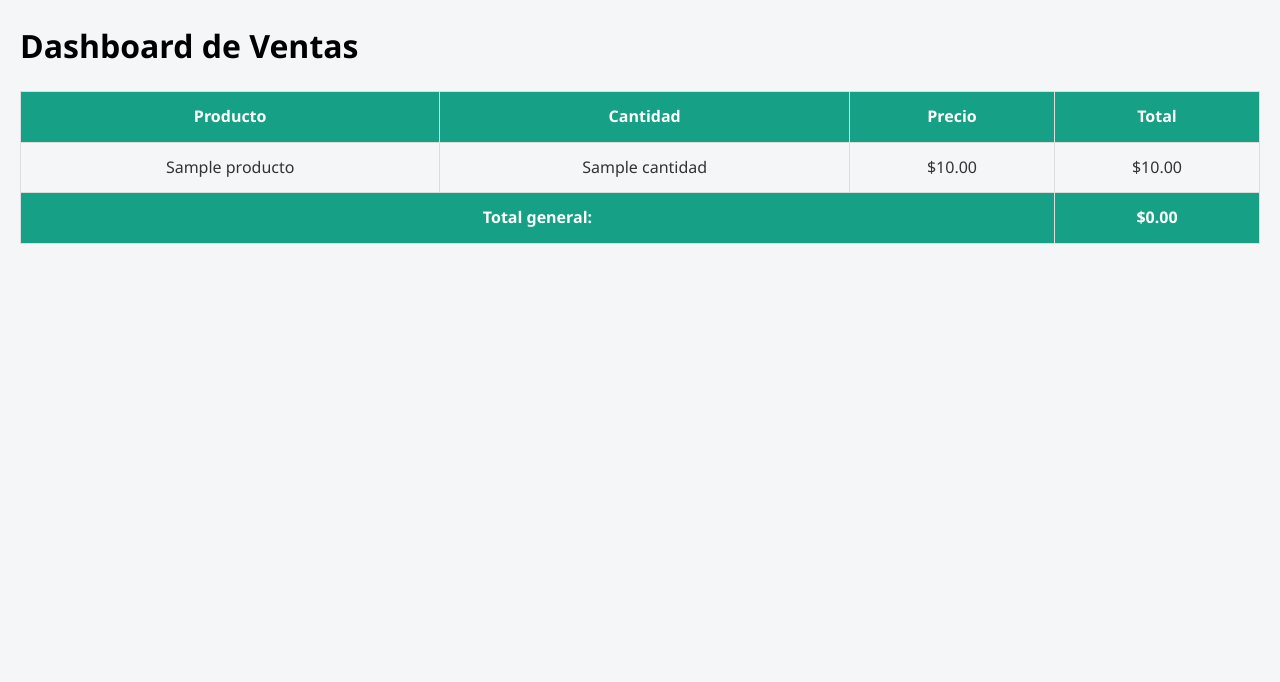
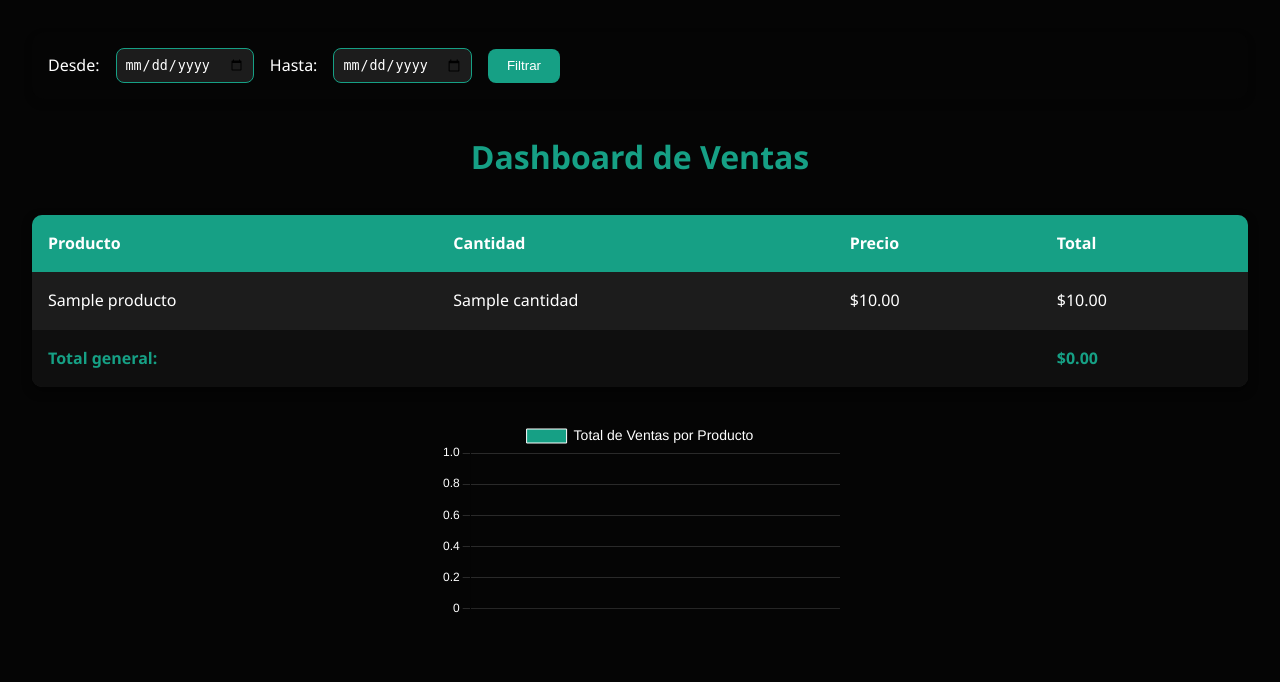
Before and after one commit to carlosdevfront/dashboard-pixelsites, a Flask app: template app/templates/index.html in a window 1280 px wide. Shown: the top 682 px of the page. Run offline with Flask 3, Linux system fonts and the light colour scheme; the template is opened without the code that fills it: most values are stand-ins (such as "Sample title", 1, 10 or a date in 2020).

Commit message:
Actualización del dashboard: conexión a MySQL, filtro por fechas y diseño minimalista

```diff
--- a/app/__init__.py
+++ b/app/__init__.py
@@ -1,7 +1,7 @@
 from flask import Flask
-from .routes import main  # Importamos las rutas definidas en routes.py
+from .routes import main
 
 def create_app():
-    app = Flask(__name__)   # Creamos la app
-    app.register_blueprint(main)  # Registramos las rutas (blueprint)
+    app = Flask(__name__)
+    app.register_blueprint(main)
     return app
--- /dev/null
+++ b/app/config.py
@@ -0,0 +1,6 @@
+db_config = {
+    'host': 'localhost',
+    'user': 'root',
+    'password': '',  # ← si no usas contraseña, déjalo vacío con comillas
+    'database': 'dashboard_ventas'
+}
--- a/app/static/css/styles.css
+++ b/app/static/css/styles.css
@@ -1,5 +1,3 @@
-/* styles.css */
-
 /* Reset básico */
 * {
   margin: 0;
@@ -7,76 +5,114 @@
   box-sizing: border-box;
 }
 
-/* Tipografía y fondo */
 body {
   font-family: 'Segoe UI', Tahoma, Geneva, Verdana, sans-serif;
-    background-color: #f4f6f8;
-    color: #333;
+  background-color: #050505;
+  color: #ffffff;
+  padding: 2rem;
   line-height: 1.6;
-    padding: 20px;
 }
 
-/* Contenedor principal */
-.container {
-    max-width: 900px;
-    margin: 0 auto;
-    background: white;
-    padding: 30px;
-    border-radius: 8px;
-    box-shadow: 0 0 15px rgba(0,0,0,0.1);
+form {
+    background-color: #050505;
+    padding: 1rem;
+    margin-bottom: 2rem;
+    border-radius: 12px;
+    display: flex;
+    align-items: center;
+    gap: 1rem;
+    justify-content: flex-start;
+    box-shadow: 0 4px 8px rgba(0, 0, 0, 0.2);
 }
 
-/* Título */
-h1 {
-    margin-bottom: 20px;
-    color: #000;
-    font-weight: 700;
+form label {
+    color: #ffffff;
+    font-weight: 500;
 }
 
-/* Parrafos */
-p {
-    margin-bottom: 15px;
-    font-size: 1rem;
+form input[type="date"] {
+    background-color: #1c1c1c;
+    color: #ffffff;
+    border: 1px solid #16a085;
+    padding: 0.5rem;
+    border-radius: 8px;
+    outline: none;
 }
 
-/* Botón simple */
-button {
-    background-color: #3498db;
-    color: white;
+form input[type="date"]::placeholder {
+    color: #999999;
+}
+
+form button {
+    background-color: #16a085;
+    color: #ffffff;
     border: none;
-    padding: 12px 20px;
-    border-radius: 5px;
+    padding: 0.6rem 1.2rem;
+    border-radius: 8px;
     cursor: pointer;
-    font-weight: 600;
     transition: background-color 0.3s ease;
 }
 
-button:hover {
-    background-color: #16a085;
+form button:hover {
+    background-color: #138d75;
 }
 
-/* Pie de página */
-footer {
+
+h1 {
+  color: #16a085;
+  margin-bottom: 2rem;
   text-align: center;
-    margin-top: 40px;
-    color: #000;
-    font-size: 0.9rem;
 }
-
 
 table {
   width: 100%;
   border-collapse: collapse;
-    margin-top: 20px;
+  margin-bottom: 2rem;
+  background-color: #1c1c1c;
+  border-radius: 10px;
+  overflow: hidden;
+  box-shadow: 0 4px 10px rgba(0, 0, 0, 0.5);
 }
 
-th, td {
-    padding: 12px;
-    border: 1px solid #ddd;
-    text-align: center;
+th,
+td {
+  padding: 1rem;
+  text-align: left;
 }
 
-th {
+thead {
   background-color: #16a085;
-    color: white;
+  color: #fff;
 }
+
+tbody tr:nth-child(even) {
+  background-color: #111111;
+}
+
+tfoot {
+  background-color: #0f0f0f;
+  font-weight: bold;
+}
+
+tfoot th {
+  color: #16a085;
+}
+
+canvas {
+  display: block;
+  margin: 2rem auto;
+  max-width: 700px;
+}
+
+/* Responsive */
+@media screen and (max-width: 768px) {
+  body {
+    padding: 1rem;
+  }
+
+  table,
+  th,
+  td {
+    font-size: 0.9rem;
+  }
+}
--- a/app/templates/index.html
+++ b/app/templates/index.html
@@ -5,9 +5,28 @@
     <title>Dashboard de Ventas</title>
     <link rel="stylesheet" href="{{ url_for('static', filename='css/styles.css') }}">
 </head>
+
+<!-- Cargar Chart.js desde CDN -->
+<script src="https://cdn.jsdelivr.net/npm/chart.js"></script>
+
 <body>
+
+
+
+<form method="get">
+    <label for="fecha_inicio">Desde:</label>
+    <input type="date" id="fecha_inicio" name="fecha_inicio" value="{{ fecha_inicio or '' }}">
+
+    <label for="fecha_fin">Hasta:</label>
+    <input type="date" id="fecha_fin" name="fecha_fin" value="{{ fecha_fin or '' }}">
+
+    <button type="submit">Filtrar</button>
+</form>
+
+
+
+    <!--Inicio de tablas-->
     <h1>Dashboard de Ventas</h1>
-
 
     <table>
         <thead>
@@ -36,5 +55,75 @@
 </tfoot>
 
 </table>
+
+
+<!--Canvas-->
+
+<canvas id="ventasChart" width="400" height="200"></canvas>
+
+
+    <!-- Script para el gráfico -->
+<script>
+  const ctx = document.getElementById('ventasChart').getContext('2d');
+  const ventasChart = new Chart(ctx, {
+    type: 'bar',
+    data: {
+      labels: {{ labels|tojson }},
+      datasets: [{
+        label: 'Total de Ventas por Producto',
+        data: {{ data|tojson }},
+        backgroundColor: '#16a085',
+        borderColor: '#ffffff',
+        borderWidth: 1,
+        borderRadius: 8,
+        barThickness: 40
+      }]
+    },
+    options: {
+      responsive: true,
+      plugins: {
+        legend: {
+          labels: {
+            color: '#ffffff',
+            font: {
+              size: 14
+            }
+          }
+        },
+        tooltip: {
+          backgroundColor: '#1c1c1c',
+          titleColor: '#16a085',
+          bodyColor: '#ffffff',
+          borderColor: '#16a085',
+          borderWidth: 1
+        }
+      },
+      scales: {
+        x: {
+          ticks: {
+            color: '#ffffff',
+            font: {
+              size: 12
+            }
+          },
+          grid: {
+            color: '#2a2a2a'
+          }
+        },
+        y: {
+          ticks: {
+            color: '#ffffff',
+            font: {
+              size: 12
+            }
+          },
+          grid: {
+            color: '#2a2a2a'
+          }
+        }
+      }
+    }
+  });
+</script>
 </body>
 </html>
--- a/requirements.txt
+++ b/requirements.txt
@@ -1 +1,3 @@
 Flask==2.3.3
+flask
+flask-mysql-connector
```
Also changed, not shown: app/db.py (added, +11 -0 lines), app/routes.py (+43 -6 lines), test_db.py (added, +24 -0 lines). Lines whose indentation alone changed are shown as unchanged.
